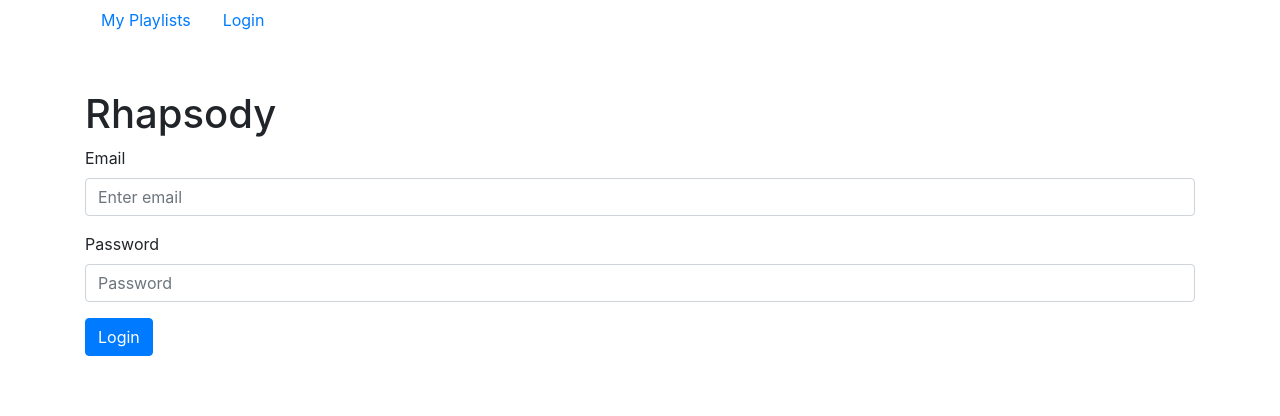
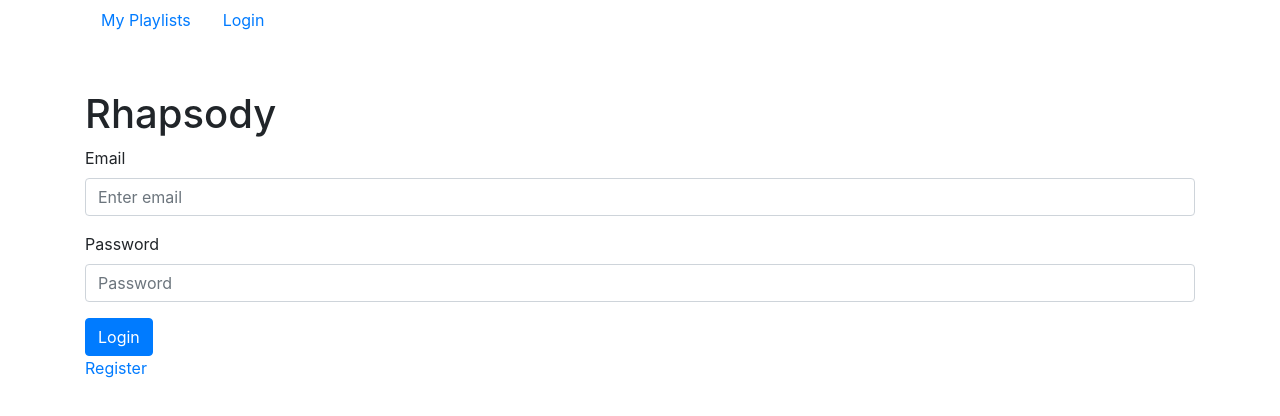
Before and after one commit to jkvaternik/cs4550-fp, a React app in the folder frontend/: page /login in a window 1280 px wide. Shown: the top 416 px of the page. Built offline with nearby package versions, Linux system fonts and the light colour scheme; what phoenix would draw is missing.

Commit message:
dummy commit

```diff
--- a/frontend/src/Login/Login.js
+++ b/frontend/src/Login/Login.js
@@ -1,6 +1,7 @@
 import React, { useState } from 'react';
 import { Form, Button } from 'react-bootstrap';
 import { useHistory } from 'react-router';
+import { Link } from 'react-router-dom';
 
 import { api_login } from '../api';
 
@@ -39,6 +40,9 @@
           Login
         </Button>
       </Form>
+      <Link to={'/register'}>
+        Register
+      </Link>
     </section>
   );
 }
```
